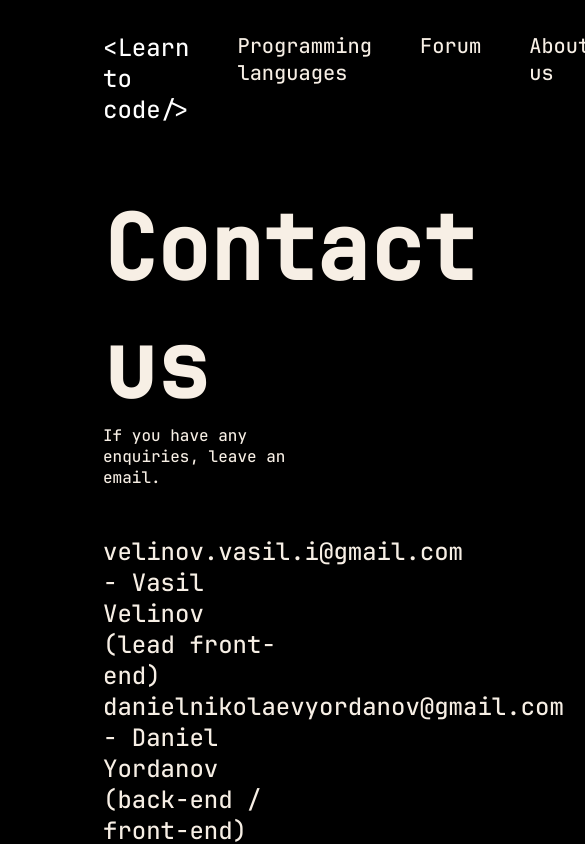
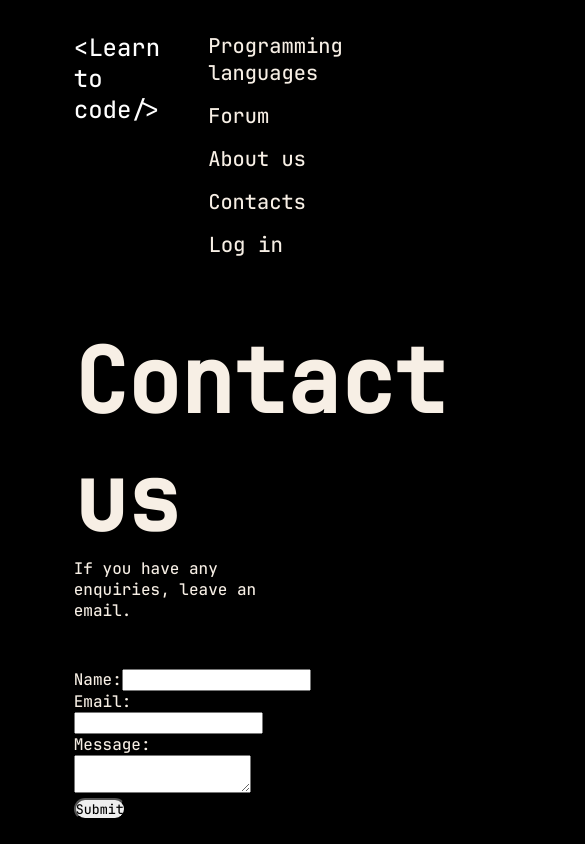
Before and after one commit to VelinovVasil/learn-to-code-front-end, a React (Create React App) app: page /contact in a window 390 px wide. Shown: the top 844 px of the page, 585 px wide, since content can reach past the window. Built offline with nearby package versions, Linux system fonts and the light colour scheme.

Commit message:
Responsive design.

```diff
--- a/src/App.css
+++ b/src/App.css
@@ -9,3 +9,13 @@ body {
 button {
     border-radius: 1em;
 }
+
+@media (max-width: 600px) {
+
+
+    body {
+        max-width: 100%;
+        width: 95%;
+    }
+
+}
--- a/src/components/pages/ContactPage.js
+++ b/src/components/pages/ContactPage.js
@@ -1,20 +1,68 @@
-import React from 'react';
+import React, { useState } from 'react';
 import Navbar from "../Navbar";
 import '../styles/ContactPage.css'
 import Footer from "../Footer";
 
 const ContactPage = () => {
+    // State variables for form inputs
+    const [name, setName] = useState('');
+    const [email, setEmail] = useState('');
+    const [message, setMessage] = useState('');
+
+    // Function to handle form submission
+    const handleSubmit = (event) => {
+        event.preventDefault();
+        // You can handle form submission logic here
+        // For now, let's just log the form data
+        console.log("Name:", name);
+        console.log("Email:", email);
+        console.log("Message:", message);
+        // Clear form fields after submission
+        setName('');
+        setEmail('');
+        setMessage('');
+    };
+
     return (
         <div>
-          <Navbar/>
+            <Navbar />
             <header id={'contactHeader'}>
                 <h2>Contact us</h2>
                 <p>If you have any enquiries, leave an email.</p>
             </header>
-              <h4>velinov.vasil.i@gmail.com - Vasil Velinov (lead front-end)</h4>
-              <h4>danielnikolaevyordanov@gmail.com - Daniel Yordanov (back-end /  front-end)</h4>
-              <h4>bondableglobe10@gmail.com - Nikolay Boychev (lead back-end / dev ops)</h4>
-          <Footer/>
+            <form onSubmit={handleSubmit} className="contact-form">
+                <div className="form-group">
+                    <label htmlFor="name">Name:</label>
+                    <input
+                        type="text"
+                        id="name"
+                        value={name}
+                        onChange={(e) => setName(e.target.value)}
+                        required
+                    />
+                </div>
+                <div className="form-group">
+                    <label htmlFor="email">Email:</label>
+                    <input
+                        type="email"
+                        id="email"
+                        value={email}
+                        onChange={(e) => setEmail(e.target.value)}
+                        required
+                    />
+                </div>
+                <div className="form-group">
+                    <label htmlFor="message">Message:</label>
+                    <textarea
+                        id="message"
+                        value={message}
+                        onChange={(e) => setMessage(e.target.value)}
+                        required
+                    ></textarea>
+                </div>
+                <button type="submit">Submit</button>
+            </form>
+            <Footer />
         </div>
     );
 }
--- a/src/components/pages/ForumPage.js
+++ b/src/components/pages/ForumPage.js
@@ -90,9 +90,12 @@ const ForumPage = () => {
             <header id={'forumHeader'}>
                 <section className={'headerAskBtn'}>
                     <h2 id="forumTitle">Forum</h2>
-                    <Link to={'/ask-question'}>
-                        <button id={'btnAddQuestion'}>Ask a question</button>
-                    </Link>
+                    <div id={'askFilterContainer'}>
+                        <Link to={'/ask-question'}>
+                            <button id={'btnAddQuestion'}>Ask a question</button>
+                        </Link>
+
+                    </div>
                 </section>
             </header>
             <ul>
--- a/src/components/pages/QuestionPage.js
+++ b/src/components/pages/QuestionPage.js
@@ -8,6 +8,7 @@ import ReactQuill from "react-quill";
 import {get} from "axios";
 import {editQuestion, markQuestionAsAnswered} from "../../services/questionService";
 import {useNavigate} from "react-router-dom";
+import '../styles/QuestionPage.css';
 
 const QuestionPage = () => {
     const [replies, setReplies] = useState([]);
@@ -221,6 +222,12 @@ const QuestionPage = () => {
     }
 
     const handleSaveEdit = async () => {
+
+        if (selectedTagIds.length === 0) {
+            window.alert('Please select tags for the question.');
+            return;
+        }
+
         try {
 
             const token = await getAccessTokenSilently();
--- a/src/components/styles/AskQuestionPage.css
+++ b/src/components/styles/AskQuestionPage.css
@@ -79,3 +79,18 @@ pre {
     margin-top: 1em;
     align-self: flex-end;
 }
+
+.selected {
+    background-color: grey;
+}
+
+@media (max-width: 600px) {
+
+    #askQuestionPage h2 {
+        font-size: 50px;
+    }
+
+    #askQuestionArea {
+        margin-bottom: 7em;
+    }
+}
--- a/src/components/styles/Footer.css
+++ b/src/components/styles/Footer.css
@@ -19,3 +19,10 @@ footer {
     list-style: none;
     gap: 1.81em;
 }
+
+@media (max-width: 600px) {
+    .footerUl {
+        flex-direction: column;
+        gap: 0.2em;
+    }
+}
--- a/src/components/styles/ForumPage.css
+++ b/src/components/styles/ForumPage.css
@@ -117,3 +117,10 @@
     border-radius: 1em;
     transition: background-color 0.3s ease;
 }
+
+@media (max-width: 600px) {
+
+    #btnAddQuestion {
+        width: auto;
+    }
+}
--- a/src/components/styles/Navbar.css
+++ b/src/components/styles/Navbar.css
@@ -3,3 +3,11 @@
     text-decoration: none;
     color: white;
 }
+
+@media (max-width: 600px) {
+    .navUl {
+        display: flex;
+        flex-direction: column;
+        gap: 1em;
+    }
+}
--- a/src/components/styles/ProgrammingLanguagesPage.css
+++ b/src/components/styles/ProgrammingLanguagesPage.css
@@ -41,3 +41,9 @@
     text-align: center;
     color: #f7efe5;
 }
+
+@media (max-width: 600px) {
+    .languagesContainer {
+        flex-direction: column;
+    }
+}
--- /dev/null
+++ b/src/components/styles/QuestionPage.css
@@ -0,0 +1,4 @@
+
+.selected {
+    background-color: grey;
+}
```
Lines whose indentation alone changed are shown as unchanged.
